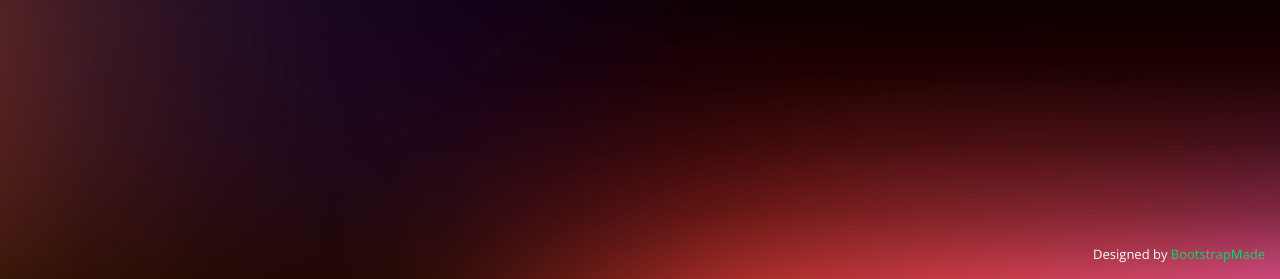
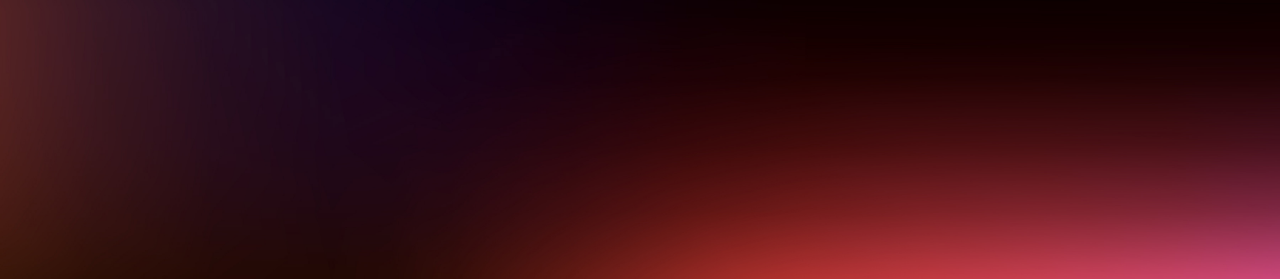
Before and after one commit to Julianfma/julianfma.github.io, a plain HTML site: page index.html in a window 1280 px wide. Shown: the part 521-800 px from the top of the page. Drawn offline with nearby package versions, Linux system fonts and the light colour scheme.

Commit message:
cambios html

```diff
--- a/index.html
+++ b/index.html
@@ -414,13 +414,13 @@
     </div>
   </section><!-- End Contact Section -->
 
-  <div class="credits">
+  <!---> <div class="credits">
     <!-- All the links in the footer should remain intact. -->
     <!-- You can delete the links only if you purchased the pro version. -->
     <!-- Licensing information: https://bootstrapmade.com/license/ -->
     <!-- Purchase the pro version with working PHP/AJAX contact form: https://bootstrapmade.com/personal-free-resume-bootstrap-template/ -->
-    Designed by <a href="https://bootstrapmade.com/">BootstrapMade</a>
-  </div>
+   <!--- Designed by <a href="https://bootstrapmade.com/">BootstrapMade</a> ->
+  <!--></div>
 
   <!-- Vendor JS Files -->
   <script src="assets/vendor/bootstrap/js/bootstrap.bundle.min.js"></script>
```
